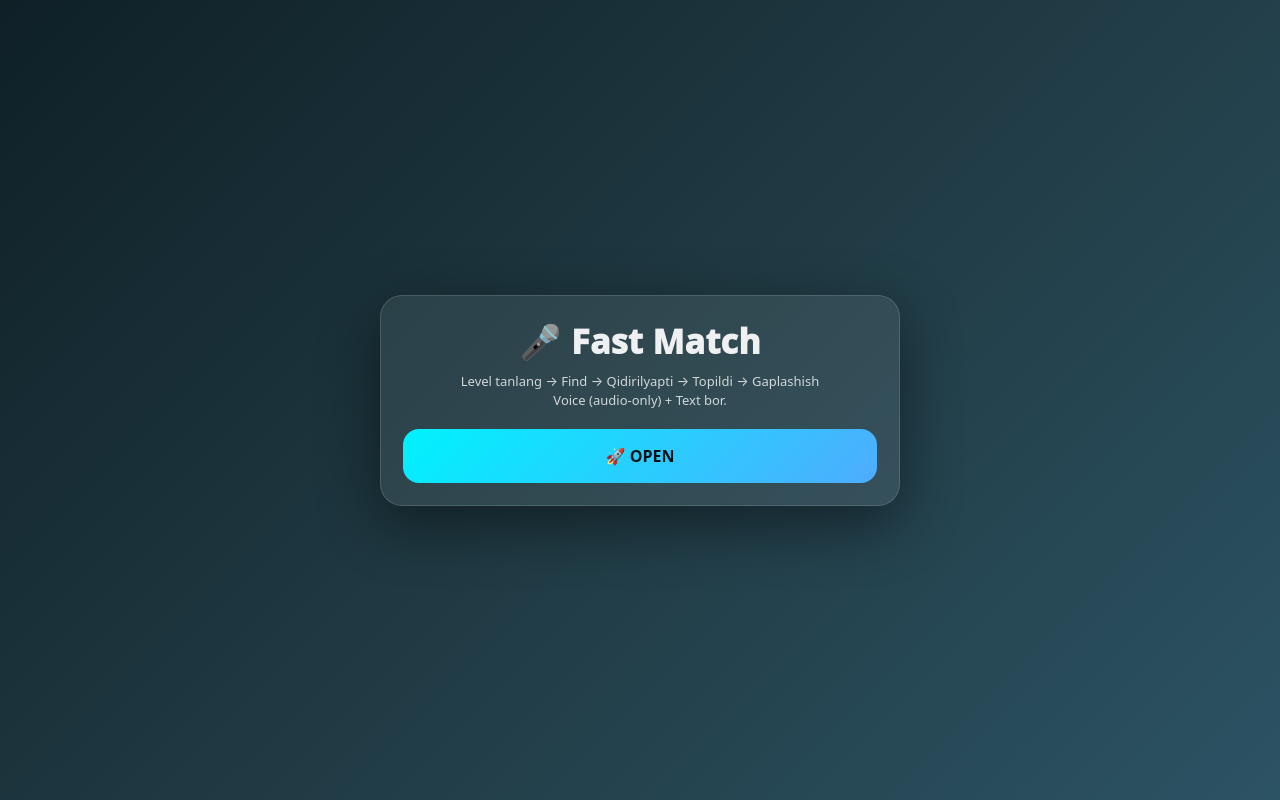
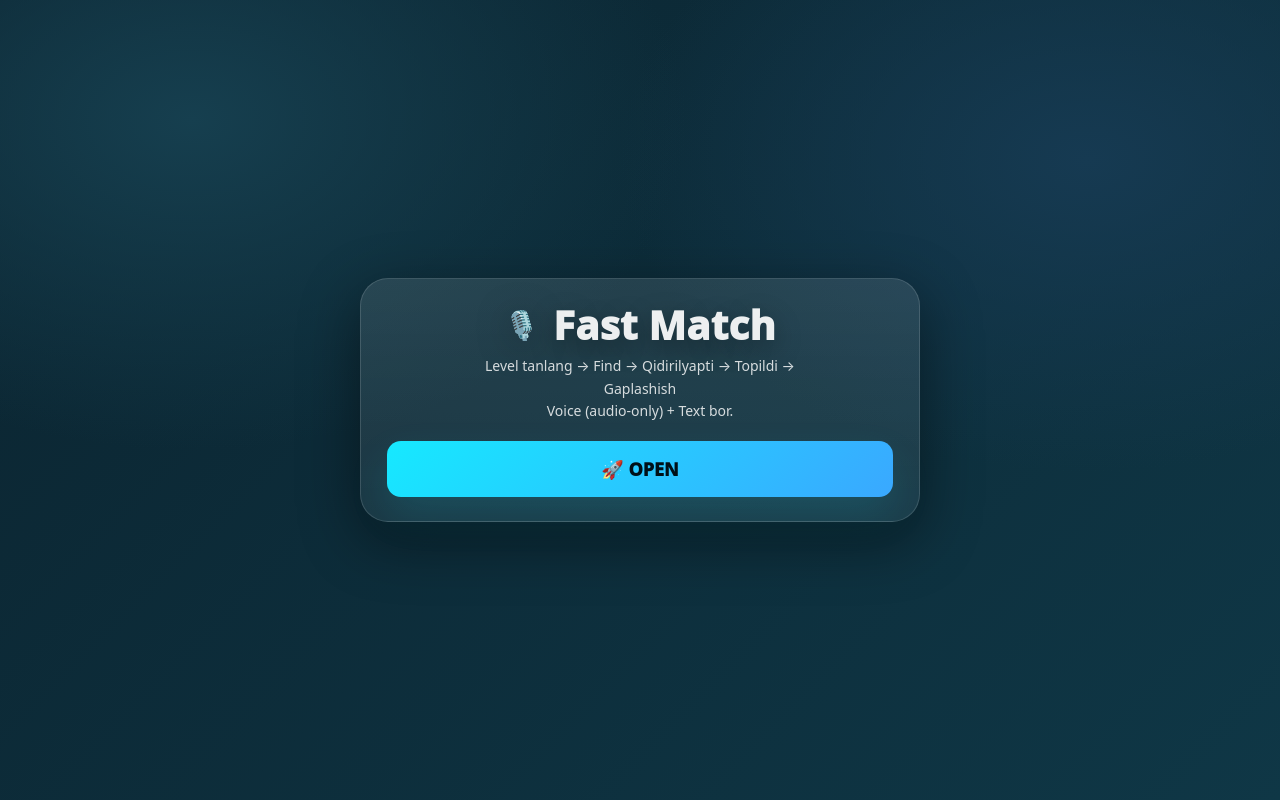
Before and after one commit to developer2012/speakung, a plain HTML site: page index.html in a window 1280 px wide. Drawn offline with nearby package versions, Linux system fonts and the light colour scheme.

Commit message:
ekjfehrf

```diff
--- a/index.html
+++ b/index.html
@@ -95,10 +95,9 @@
       cursor:pointer;transition:.2s;
     }
     .level:hover{transform:translateY(-2px);background:rgba(255,255,255,.11)}
-
-    /* ✅ Level bosilganda ko‘k bo‘lsin */
+    /* ✅ level bosilganda ko‘k bo‘lsin */
     .level.active{
-      background:#4facfe;       /* ko‘k */
+      background:#4facfe;
       color:#001018;
       border-color:transparent;
       box-shadow:0 12px 30px rgba(79,172,254,.22);
@@ -183,38 +182,95 @@
       color:#fff;font-weight:900;
     }
     .sendBtn:hover{background:rgba(255,255,255,.14)}
-    /* OPEN screen */
+    .hidden{display:none !important;}
+
+    /* ==========================
+       ✅ OPEN SCREEN (RASMDAGIDEK)
+    =========================== */
     #openScreen{
       position:fixed;inset:0;
-      background:linear-gradient(135deg,#0f2027,#203a43,#2c5364);
-      display:flex;align-items:center;justify-content:center;
-      z-index:9999;padding:18px;
+      display:grid;place-items:center;
+      z-index:9999;
+      padding:18px;
+      background:
+        radial-gradient(900px 600px at 15% 15%, #163f4f 0%, transparent 55%),
+        radial-gradient(900px 600px at 85% 20%, #163a52 0%, transparent 52%),
+        linear-gradient(135deg,#0b2430,#0f3746);
     }
     .openCard{
-      width:min(520px,100%);
-      background:rgba(255,255,255,.08);
+      width:min(560px, 100%);
+      border-radius:28px;
+      padding:26px 26px 24px;
+      background:linear-gradient(180deg, rgba(255,255,255,.10), rgba(255,255,255,.06));
       border:1px solid rgba(255,255,255,.14);
-      border-radius:22px;
-      box-shadow:var(--shadow);
-      padding:22px;text-align:center;
+      box-shadow:0 18px 60px rgba(0,0,0,.45);
+      text-align:center;
     }
-    .openTitle{font-size:34px;font-weight:1000;letter-spacing:.3px}
-    .openSub{margin-top:8px;color:rgba(255,255,255,.78);font-size:13px;line-height:1.5}
-    .openBtn{margin-top:18px;width:100%;justify-content:center;padding:16px 18px;font-size:16px}
-    .hidden{display:none !important;}
+    .openTitleRow{
+      display:flex;
+      align-items:center;
+      justify-content:center;
+      gap:14px;
+      margin-bottom:10px;
+    }
+    .openMic{
+      font-size:28px;
+      filter: drop-shadow(0 6px 18px rgba(0,0,0,.35));
+      transform: translateY(-1px);
+    }
+    .openTitle{
+      font-size:40px;
+      font-weight:1000;
+      letter-spacing:.3px;
+      line-height:1;
+      text-shadow:0 8px 26px rgba(0,0,0,.35);
+    }
+    .openSub{
+      margin-top:8px;
+      font-size:14px;
+      line-height:1.6;
+      color:rgba(255,255,255,.82);
+    }
+    .openBtn{
+      margin-top:18px;
+      width:100%;
+      border:none;
+      cursor:pointer;
+      border-radius:14px;
+      padding:16px 18px;
+      font-size:18px;
+      font-weight:1000;
+      color:#001018;
+      background:linear-gradient(135deg,#16e9ff,#3aa8ff);
+      box-shadow:0 18px 40px rgba(22,233,255,.12);
+      display:flex;
+      align-items:center;
+      justify-content:center;
+      gap:10px;
+      transition:.18s;
+    }
+    .openBtn:hover{ transform:translateY(-1px); filter:brightness(1.03); }
+    .openBtn:active{ transform:translateY(1px); }
   </style>
 </head>
+
 <body>
 
-<!-- OPEN (admin haqida hech narsa yozilmaydi) -->
+<!-- ✅ OPEN (rasmdagidek) -->
 <div id="openScreen">
   <div class="openCard">
-    <div class="openTitle">🎤 Fast Match</div>
+    <div class="openTitleRow">
+      <div class="openMic">🎙️</div>
+      <div class="openTitle">Fast Match</div>
+    </div>
+
     <div class="openSub">
-      Level tanlang → Find → Qidirilyapti → Topildi → Gaplashish
-      <br>Voice (audio-only) + Text bor.
+      Level tanlang → Find → Qidirilyapti → Topildi →<br>
+      Gaplashish<br>
+      Voice (audio-only) + Text bor.
     </div>
-    <button class="primary openBtn" id="openBtn">🚀 OPEN</button>
+
+    <button class="openBtn" id="openBtn">🚀 OPEN</button>
   </div>
 </div>
 
@@ -230,7 +286,7 @@
     <div class="pill">
       <span class="dot" id="dot"></span>
       <span id="netText">Ulanmoqda...</span>
-      <!-- ✅ endi "SZ" ni 5 marta bosganda ko‘rinadi -->
+      <!-- ✅ SZ 5 marta bosilganda ko‘rinadi -->
       <span id="adminOnline" class="hidden">• Online: <b id="onlineCount">0</b></span>
     </div>
   </div>
@@ -344,9 +400,7 @@ const rtcConfig = { iceServers:[
 ] };
 
 /* =======================
-   ✅ ONLINE COUNT (HAMMA UCHUN)
-   - "SZ" logoni 5 marta bossang online count ko‘rinadi/yashirinadi
-   - O‘zing ham count ichida bo‘ladi
+   ✅ SZ 5x BOSSA ONLINE COUNT KO‘RINADI
 ======================= */
 let showOnline = (localStorage.getItem("show_online")==="1");
 let logoClicks = 0;
@@ -363,13 +417,11 @@ refreshOnlineUI();
 
 $("logo").addEventListener("click", ()=>{
   const now = Date.now();
-  // 2.5 sekund ichida 5 marta bosish kerak
   if(now > logoWindowUntil){
     logoClicks = 0;
-    logoWindowUntil = now + 2500;
+    logoWindowUntil = now + 2500; // 2.5s ichida 5 marta
   }
   logoClicks++;
-
   if(logoClicks >= 5){
     logoClicks = 0;
     showOnline = !showOnline;
@@ -393,7 +445,6 @@ async function startOnlinePresence(){
     $("netText").textContent = ok ? "Online" : "Ulanmadi";
   };
 
-  // ✅ count har doim yangilanadi (lekin UI’da faqat showOnline true bo‘lsa ko‘rinadi)
   const updateCount = ()=>{
     const state = onlineChan.presenceState();
     $("onlineCount").textContent = String(Object.keys(state).length);
@@ -439,8 +490,7 @@ document.querySelectorAll(".level").forEach(el=>{
 });
 
 /* =======================
-   MATCHMAKING (no DB tables)
-   - same level channel
+   MATCHMAKING (same level)
    - looking -> proposal -> accept -> enter room
 ======================= */
 async function joinLevelChannel(){
@@ -454,7 +504,7 @@ async function joinLevelChannel(){
     if(!from || from === uid) return;
     if(!searching || roomId) return;
 
-    // deterministic: smaller uid proposes
+    // deterministic: kichik uid taklif qiladi
     if(uid < from){
       const a = [uid, from].sort();
       const proposedRoom = `r_${level}_${a[0]}_${a[1]}`;
```
